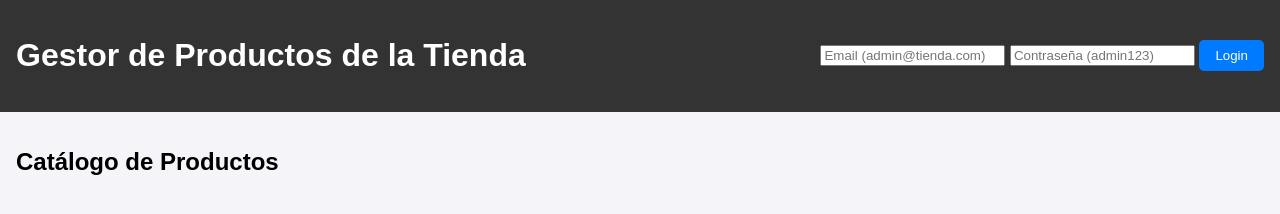
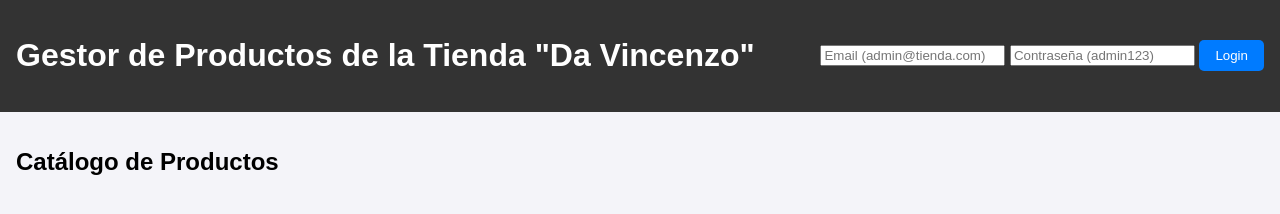
Before and after one commit to vnatale52/frontend_proyecto_final_ecommerce_api, a plain HTML site: page public/index.html in a window 1280 px wide. Drawn offline with Linux system fonts and the light colour scheme; no server answers.

Commit message:
build: Versión inicial del frontend

```diff
--- a/public/index.html
+++ b/public/index.html
@@ -3,14 +3,14 @@
 <head>
     <meta charset="UTF-8">
     <meta name="viewport" content="width=device-width, initial-scale=1.0">
-    <title>Gestor de Productos de Vincenzo</title>
+    <title>Gestor de Productos</title>
     <link rel="stylesheet" href="styles.css">
     <!-- Usamos type="module" para poder usar import/export en nuestros archivos JS -->
     <script src="js/main.js" type="module" defer></script>
 </head>
 <body>
     <header>
-        <h1>Gestor de Productos de la Tienda</h1>
+        <h1>Gestor de Productos de la Tienda "Da Vincenzo" </h1>
         <div id="auth-section">
             <!-- Formulario de Login (inicialmente visible) -->
             <form id="login-form">
```
Also changed, not shown: 1 other file.
